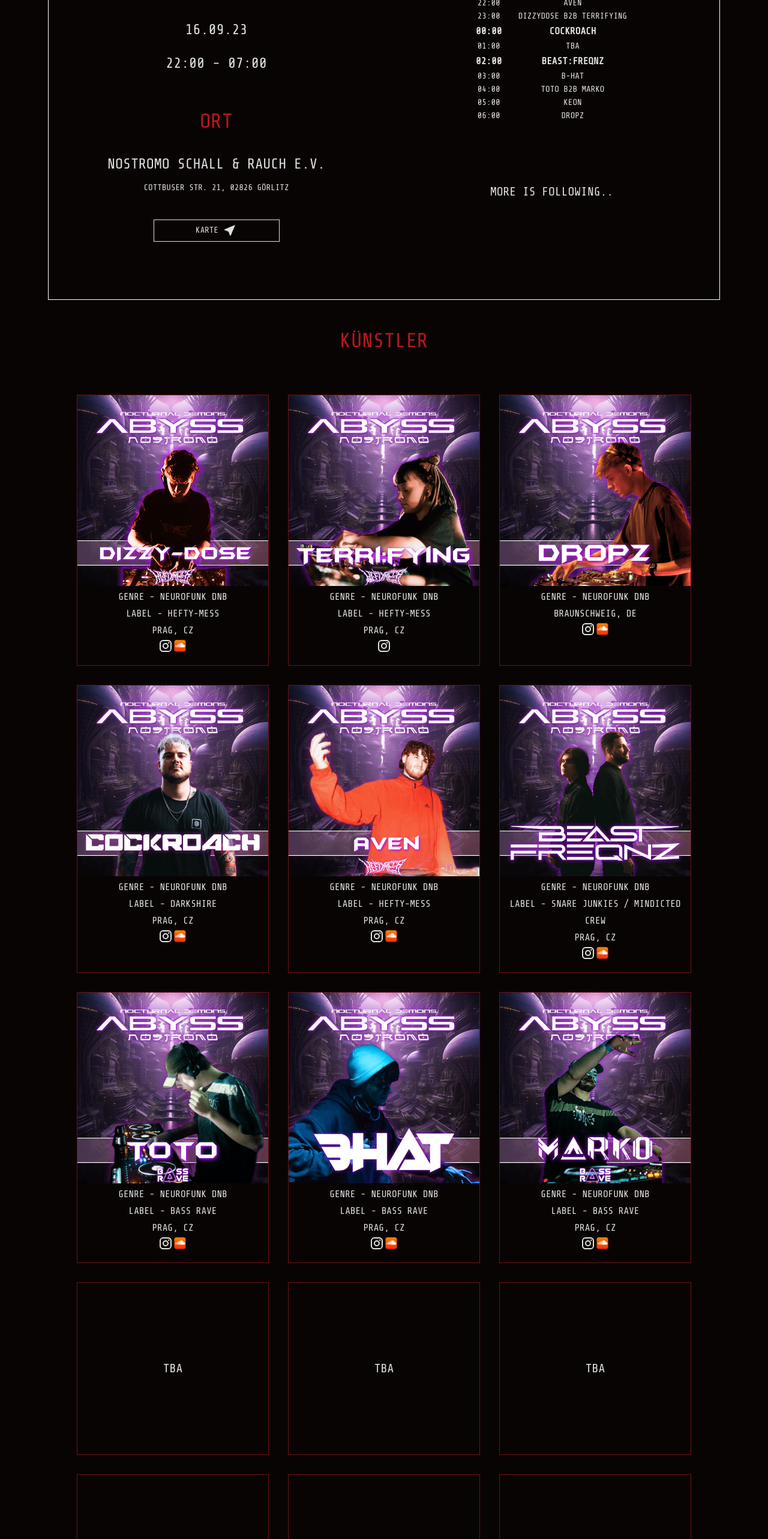
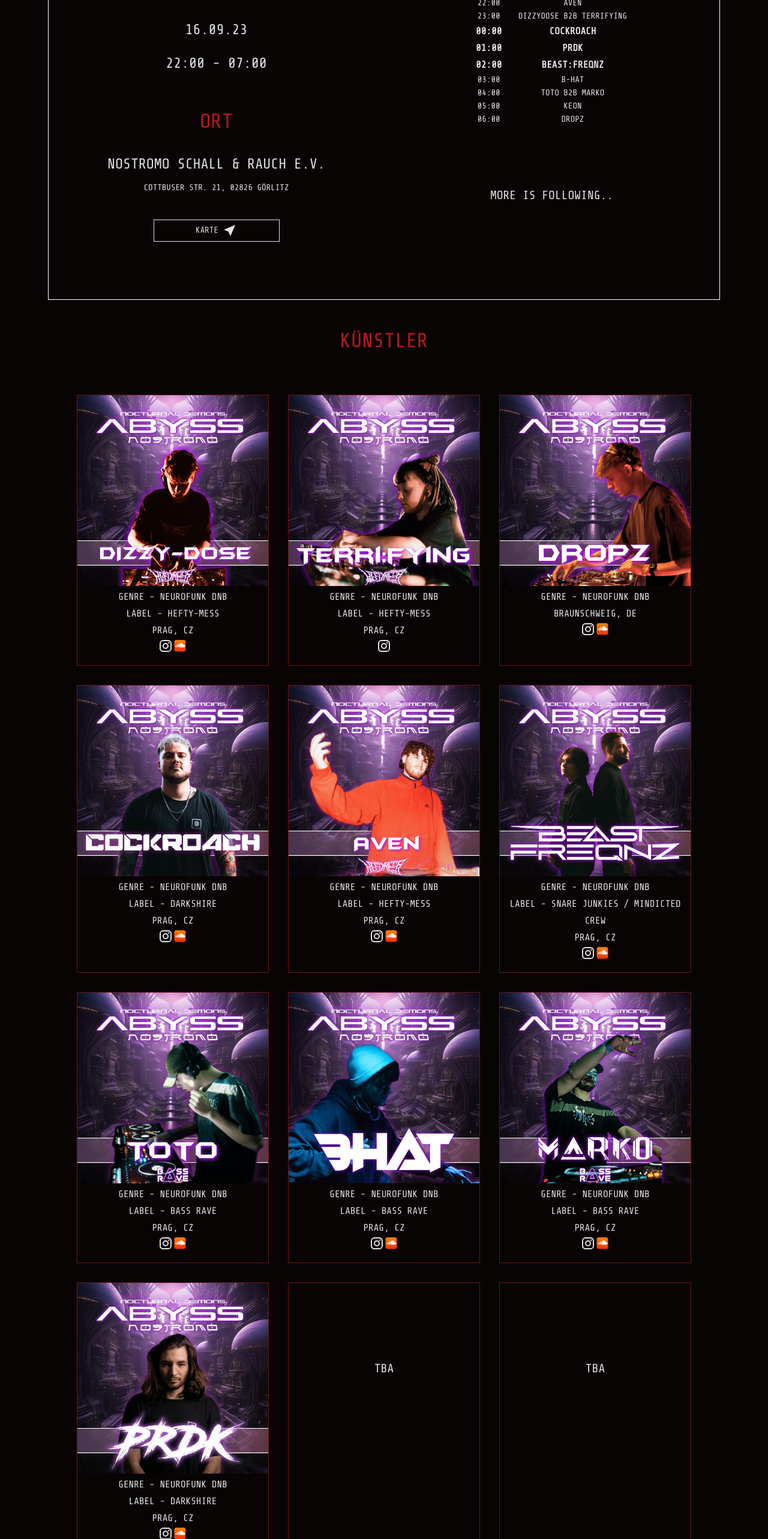
Before and after one commit to Waescheklammer/NocturnalDemons, a React (Create React App) app: page /details in a window 1280 px wide. Shown: the part 1038-3604 px from the top of the page at 60% size. Built offline with nearby package versions, Linux system fonts and the light colour scheme.

Commit message:
added PRDK

```diff
--- a/src/data/eventinfo/Acts.ts
+++ b/src/data/eventinfo/Acts.ts
@@ -94,14 +94,14 @@ export const acts: Act[] = [
     img: "/images/artists/marko.webp",
   },
   {
-    name: "",
+    name: "PRDK",
     genre: Genre.neurofunk,
-    label: "",
+    label: "Darkshire",
     nationality: Nationality.cz,
-    city: "",
-    soundcloudLink: "",
-    instagramLink: "",
-    img: "",
+    city: "Prag",
+    soundcloudLink: "https://soundcloud.com/prdkdnb",
+    instagramLink: "https://www.instagram.com/prdkmusic/?hl=de",
+    img: "/images/artists/prdk.webp",
   },
   {
     name: "",
--- a/src/data/eventinfo/LineUpData.ts
+++ b/src/data/eventinfo/LineUpData.ts
@@ -22,7 +22,7 @@ export const lineUpData: LineUp = {
           genre: "Neurofunk DnB",
         },
         {
-          name: "TBA",
+          name: "PRDK",
           time: "01:00",
           genre: "Neurofunk DnB",
         },
```
